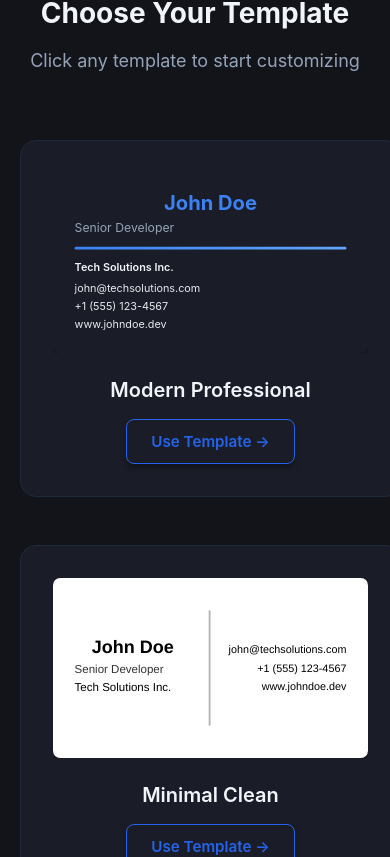
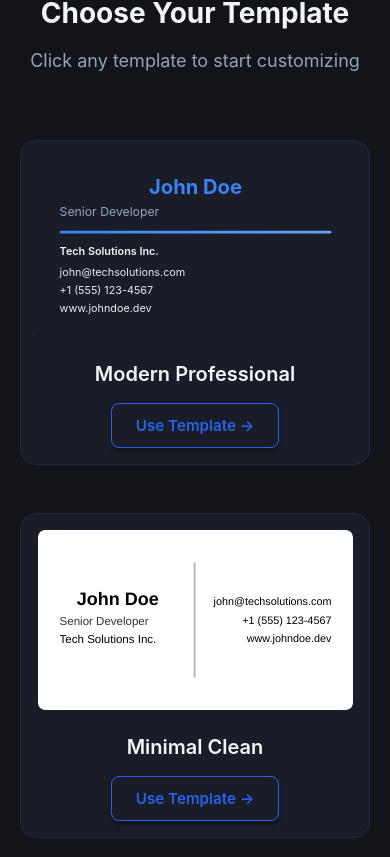
Before and after one commit to BraydenRic/BusinessCardMaker, a React (Vite) app: page / in a window 390 px wide. Shown: the part 2667-3524 px from the top of the page. Built offline with nearby package versions, Linux system fonts and the light colour scheme; no server answers.

Commit message:
Clean up

```diff
--- a/src/components/Shared/ExportPanel.jsx
+++ b/src/components/Shared/ExportPanel.jsx
@@ -314,7 +314,7 @@ const ExportPanel = () => {
       </div>
 
       <div className="export-info">
-        <p>💡 Download creates a standalone HTML file you can host anywhere</p>
+        <p>Download creates a standalone HTML file you can host anywhere</p>
       </div>
     </div>
   );
--- a/src/pages/Landing.css
+++ b/src/pages/Landing.css
@@ -329,6 +329,10 @@
     gap: 2rem;
   }
 
+  .template-item {
+    overflow: hidden;
+  }
+
   .hero h1 {
     font-size: 2.25rem;
   }
@@ -391,4 +395,14 @@
     width: 100%;
     flex-direction: column;
   }
+
+  .template-item {
+    padding: 1rem;
+    overflow: hidden;
+  }
+
+  .template-preview {
+    overflow: hidden;
+    border-radius: 6px;
+  }
 }
```
Also changed, not shown: 1 other file (tests, documents, lock files or other folders).
